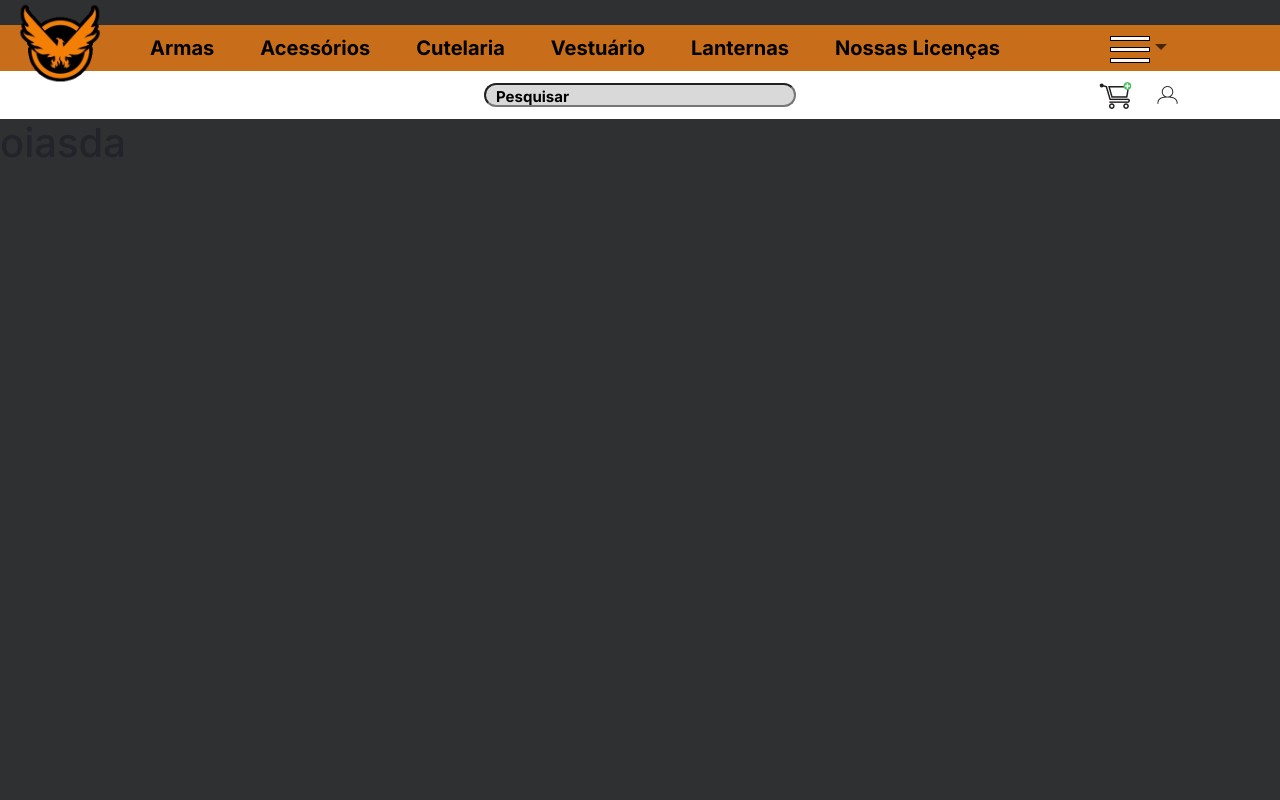
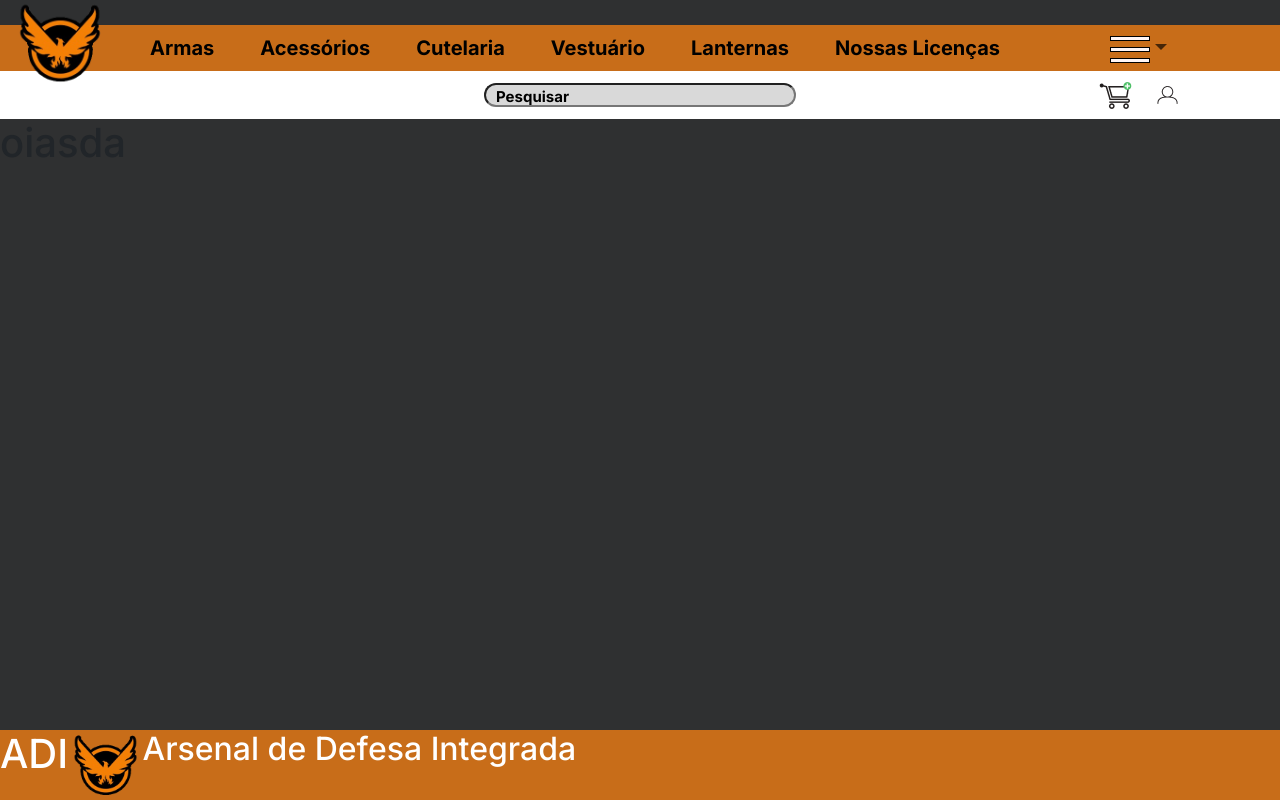
Before and after one commit to RyanSilv257/Arsenal_de_Defesa_Integrada, a React (Create React App) app in the folder site/: page / in a window 1280 px wide. Built offline with nearby package versions, Linux system fonts and the light colour scheme.

Commit message:
KJL ERSKL REAKL REA,AER,

```diff
--- a/site/src/components/footer.jsx
+++ b/site/src/components/footer.jsx
@@ -1,9 +1,20 @@
-
+import '../styles/footer.css'
 
 function Footer(){
     return (
         <>
-
+        <footer>
+            <div class="top-bar">
+                <h1 class="content-txt" >ADI</h1>
+                <img class="content-img" src="/logo_header.png"/>
+                <h2 class="content-txt">Arsenal de Defesa Integrada</h2>
+            </div>
+            <div class="bg">
+                <p></p>
+                <p></p>
+                <p></p>
+            </div>
+        </footer>
         </>
     )
 }
--- a/site/src/styles/footer.css
+++ b/site/src/styles/footer.css
@@ -1,6 +1,15 @@
-.footer-container{
+.top-bar{
+    background-color: #C86D19 ;
+    display: flex;
+    flex-direction: row;
     position: absolute;
-    display: flex;
-    align-items: center;
-
+    bottom: 0px;
+    width: 100%;
+    align-items: stretch;
 }
+.content-img{
+    height: 70px;
+}
+.content-txt{
+    color: white;
+}
```
